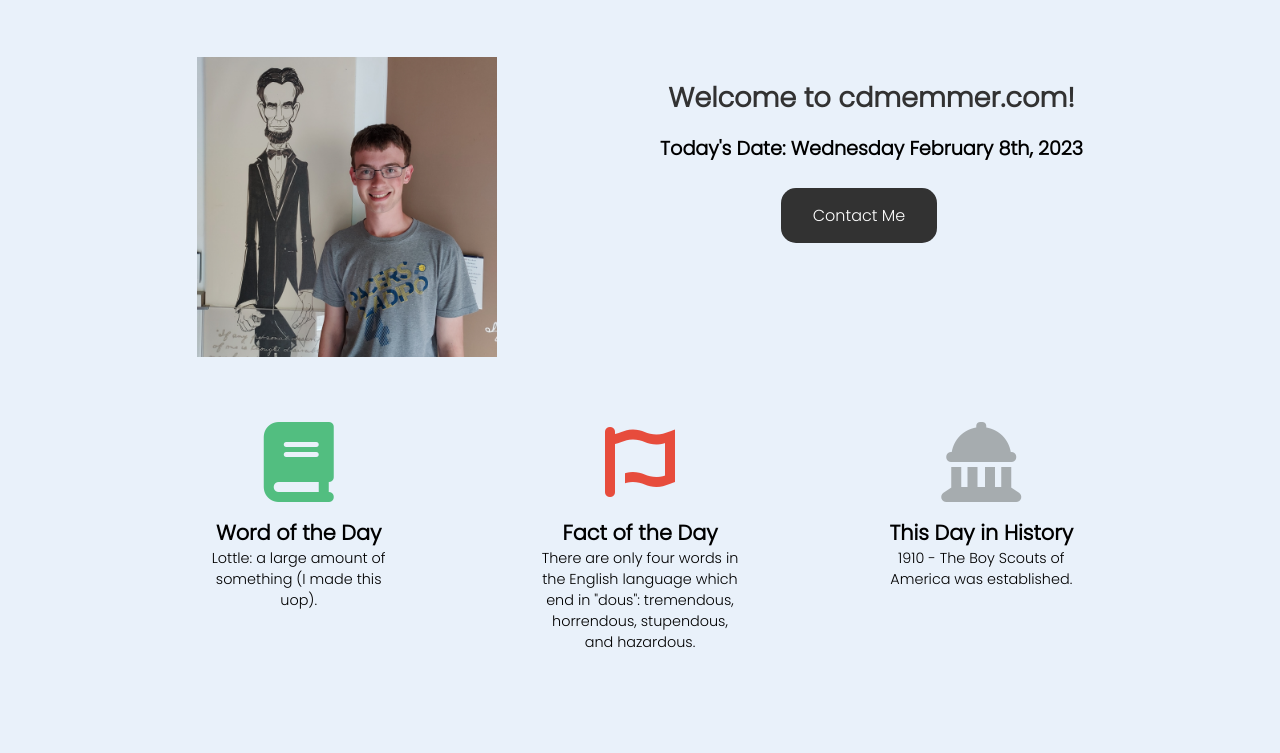
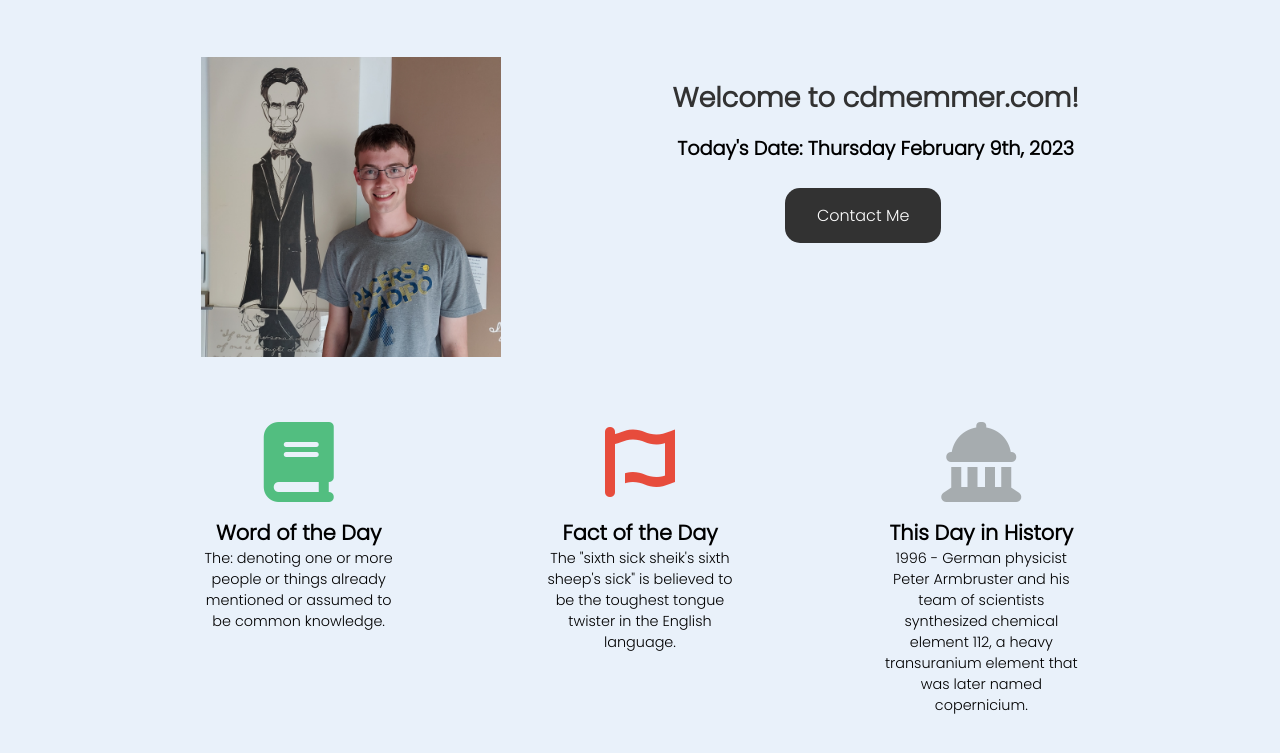
Before and after one commit to cdmemmer/chrismemmer, a plain HTML site: page index.html in a window 1280 px wide. Shown: the part 93-846 px from the top of the page. Before the commit the page ends 800 px from the top, so only its background shows below. Drawn offline with Linux system fonts and the light colour scheme.

Commit message:
Update index.html

```diff
--- a/index.html
+++ b/index.html
@@ -42,7 +42,7 @@
             <img src="/Images/me.jpg" alt="Chris Memmer">
             <div class="info">
                 <h1>Welcome to cdmemmer.com!</h1>
-                <h2>Today's Date: Wednesday February 8th, 2023</h2>
+                <h2>Today's Date: Thursday February 9th, 2023</h2>
                 <a href="/Contact/contact.html"><button type="button">Contact Me</button></a>
             </div>
         </div>
@@ -52,17 +52,17 @@
             <div class="word">
                 <i class="fa-solid fa-book fa-5x" id="word"></i>
                 <h3>Word of the Day</h3>
-                <p>Lottle: a large amount of something (I made this uop).</p>
+                <p>The: denoting one or more people or things already mentioned or assumed to be common knowledge.</p>
             </div>
             <div class="fact">
                 <i class="fa-solid fa-font-awesome fa-5x" id="fact"></i>
                 <h3>Fact of the Day</h3>
-                <p>There are only four words in the English language which end in "dous": tremendous, horrendous, stupendous, and hazardous.</p>
+                <p>The "sixth sick sheik's sixth sheep's sick" is believed to be the toughest tongue twister in the English language.</p>
             </div>
             <div class="history">
                 <i class="fa-solid fa-landmark-dome fa-5x" id="history"></i>
                 <h3>This Day in History</h3>
-                <p>1910 - The Boy Scouts of America was established.</p>
+                <p>1996 - German physicist Peter Armbruster and his team of scientists synthesized chemical element 112, a heavy transuranium element that was later named copernicium.</p>
             </div>
         </div>
 
```
